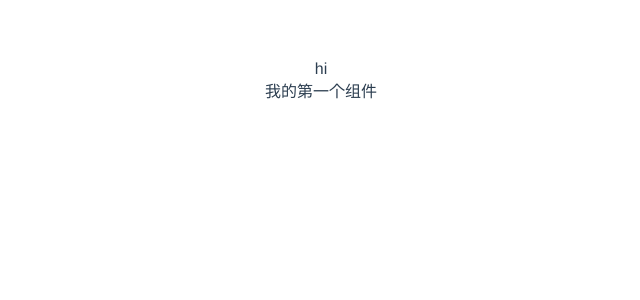
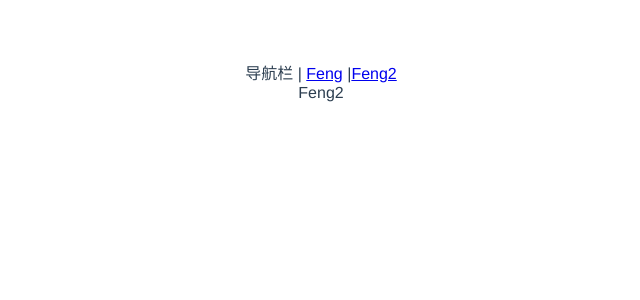
Before and after one commit to fzh5785/orangeUi-vue3, a Vue app: page /#/xxx in a window 1280 px wide. Shown: the top 300 px of the page, without its empty margins (319-959 px from the left). Built offline with nearby package versions, Linux system fonts and the light colour scheme.

Commit message:
添加vue-router

```diff
--- a/index.html
+++ b/index.html
@@ -8,6 +8,6 @@
 </head>
 <body>
   <div id="app"></div>
-  <script type="module" src="/src/main.js"></script>
+  <script type="module" src="/src/main.ts"></script>
 </body>
 </html>
--- a/src/App.vue
+++ b/src/App.vue
@@ -1,15 +1,15 @@
 <template>
-  <div>hi</div>
-  <Feng/>
+  <div>导航栏 |
+    <router-link to="/">Feng</router-link>
+    |<router-link to="/xxx">Feng2</router-link>
+  </div>
+  <router-view/>
 </template>
 
 <script>
-import Feng from './components/Feng.vue'
 
-export default {
-  name: 'App',
-  components: {
-    Feng
+  export default {
+    name: "App",
+
   }
-}
 </script>
--- /dev/null
+++ b/src/components/Feng2.vue
@@ -0,0 +1,13 @@
+<template>
+  <div>Feng2</div>
+</template>
+
+<script>
+  export default {
+    name: "Feng2"
+  }
+</script>
+
+<style  scoped>
+
+</style>
--- a/src/main.js
+++ /dev/null
@@ -1,5 +0,0 @@
-import { createApp } from 'vue'
-import App from './App.vue'
-import './index.css'
-
-createApp(App).mount('#app')
--- /dev/null
+++ b/src/main.ts
@@ -0,0 +1,20 @@
+import {createApp} from 'vue';
+import App from './App.vue';
+import './index.css';
+import {createWebHashHistory, createRouter} from 'vue-router';
+import Feng from './components/Feng.vue';
+import Feng2 from './components/Feng2.vue';
+
+
+const history = createWebHashHistory();
+const router = createRouter({
+  history: history,
+  routes: [
+    {path: '/', component: Feng},
+    {path:'/xxx',component: Feng2}
+  ]
+});
+
+const app = createApp(App);
+app.use(router);
+app.mount('#app');
--- /dev/null
+++ b/src/shims-vue.d.ts
@@ -0,0 +1,5 @@
+declare module '*.vue' {
+  import { ComponentOptions } from 'vue'
+  const componentOption: ComponentOptions
+  export default componentOptions
+}
```
Also changed, not shown: package.json (+4 -3 lines), 1 other file (tests, documents, lock files or other folders).
